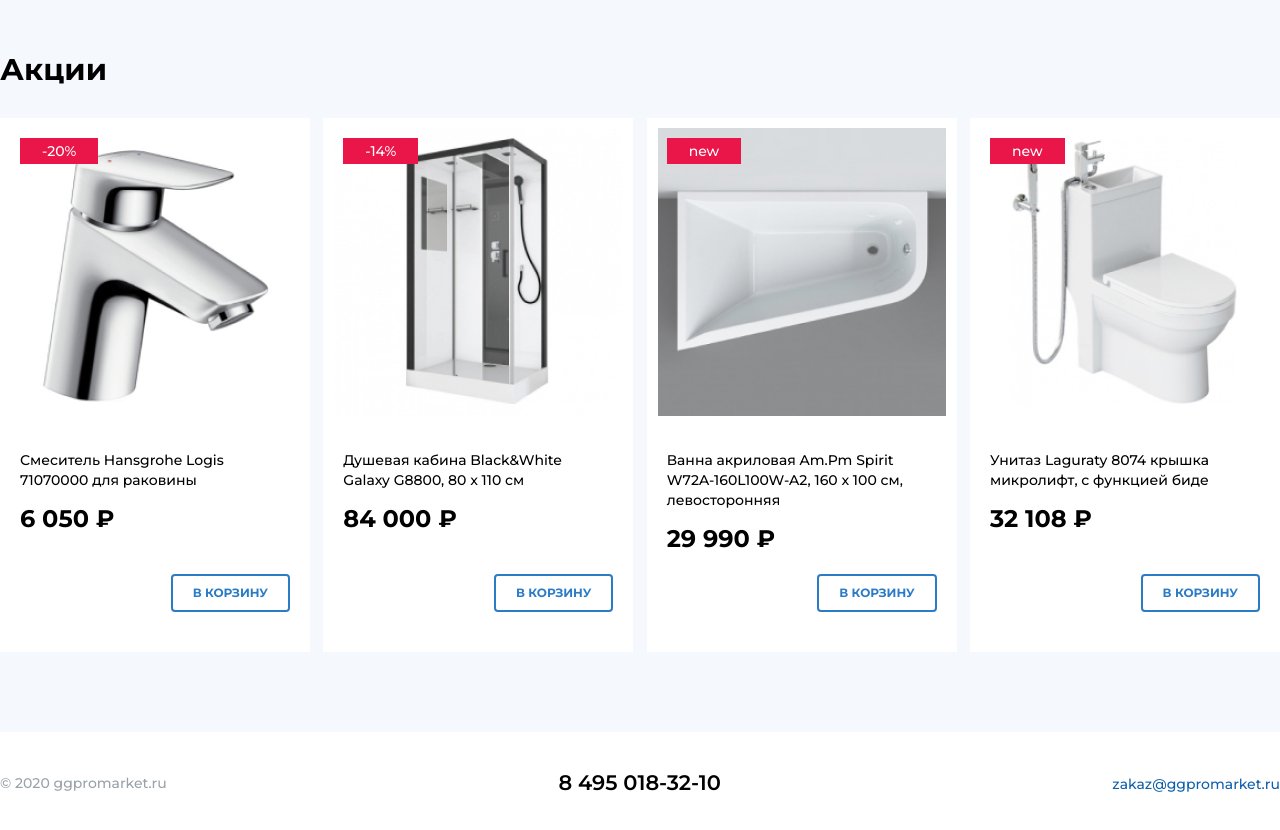
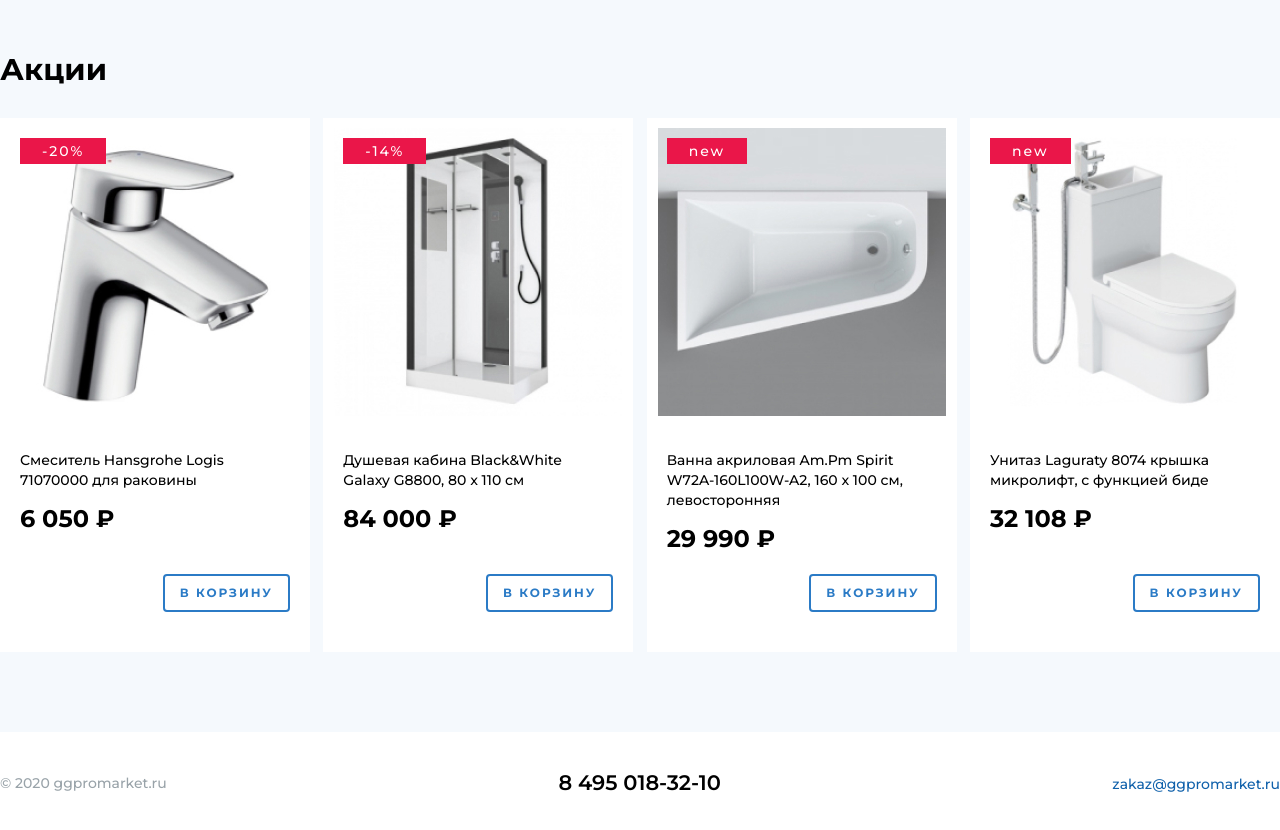
Before and after one commit to bEKU777/GGpromarket, a plain HTML site: page index.html in a window 1280 px wide. Shown: the part 1340-2170 px from the top of the page. Drawn offline with Linux system fonts and the light colour scheme.

Commit message:
Add files via upload

```diff
--- a/css/style.css
+++ b/css/style.css
@@ -194,6 +194,7 @@ body {
     top: 20px;
     left: 20px;
     text-align: center;
+    letter-spacing: 2px;
 }
 
 .products-item-image {
@@ -226,12 +227,13 @@ body {
     background-color: transparent;
     border-radius: 4px;
     font-weight: 700;
-    padding: 5px 20px;
+    padding: 5px 15px;
     margin-bottom: 30px;
     margin-top: auto;
     align-self: flex-end;
     text-transform: uppercase;
     cursor: pointer;
+    letter-spacing: 2px;
 }
 
 /*чисто для себя сделал кнопку интерактивной */
```
